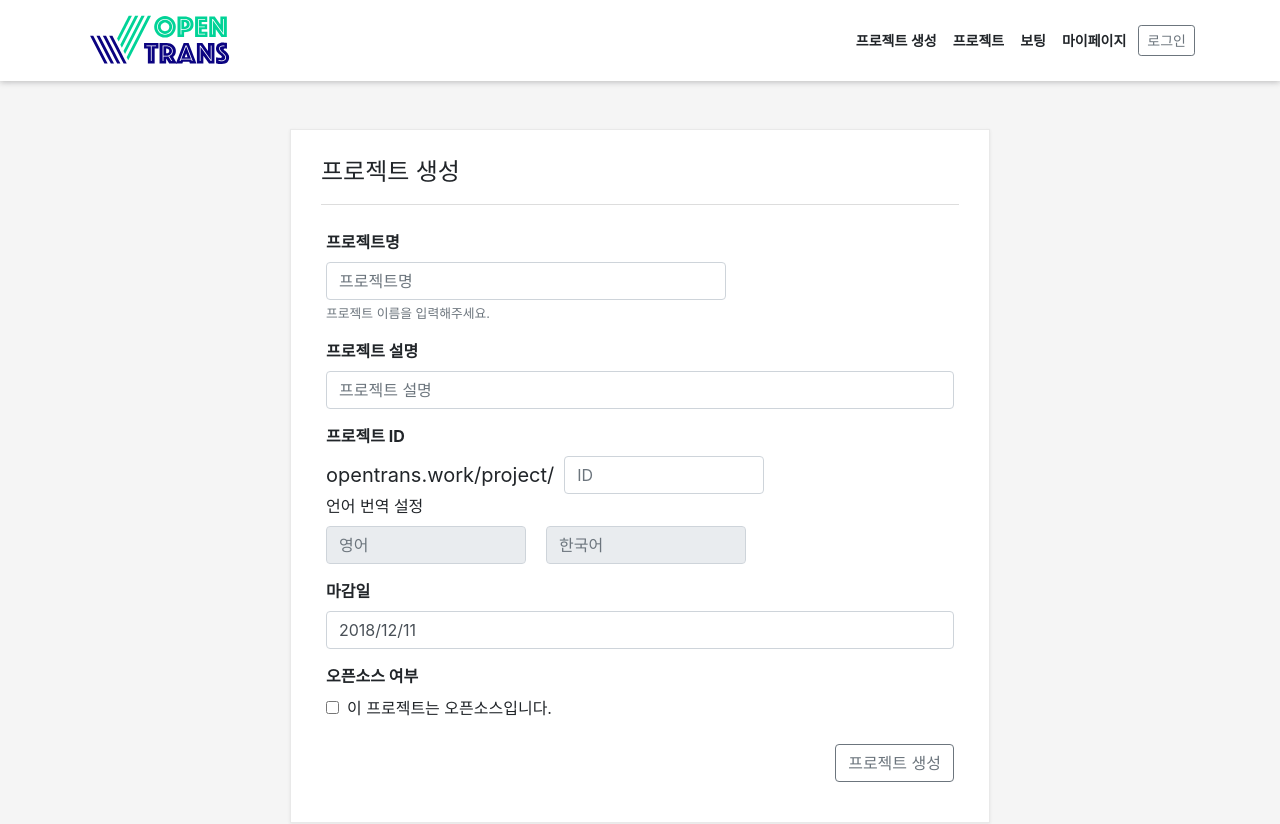
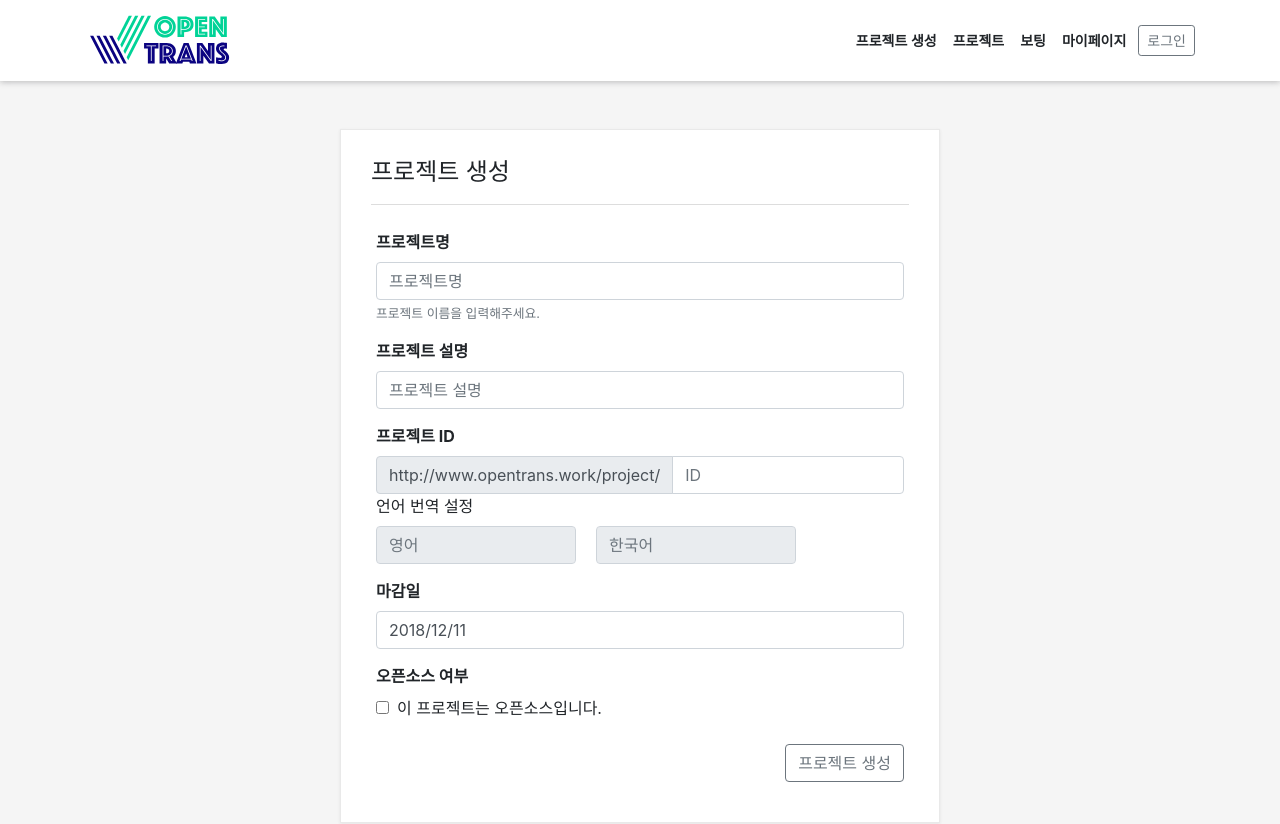
Before and after one commit to BloodABA/opentrans-reactjs, a React app: page /project/create in a window 1280 px wide. Shown: the top 824 px of the page. Built offline with nearby package versions, Linux system fonts and the light colour scheme; no server answers.

Commit message:
ProjectCreate page 완성

```diff
--- a/src/Components/ProjectCreate.js
+++ b/src/Components/ProjectCreate.js
@@ -63,12 +63,12 @@ class ProjectCreate extends Component {
                                 </div>
                                 <div>
                                     <label htmlFor="projectId">프로젝트 ID</label>
-                                    <div className="projectId">
-                                        <div className="prefix">opentrans.work/project/</div>
-                                        <div className="projectIdInput">
-                                            <input type="text" className="form-control" id="projectId"
-                                                placeholder="ID"  onChange={this.handleIdInput}/>
+                                    <div className="input-group">
+                                        <div class="input-group-prepend">
+                                            <div class="input-group-text">http://www.opentrans.work/project/</div>
                                         </div>
+                                        <input type="text" className="form-control" id="projectId"
+                                            placeholder="ID"  onChange={this.handleIdInput}/>
                                     </div>
                                 </div>
                                 <div>
--- a/src/Components/ProjectCreate.scss
+++ b/src/Components/ProjectCreate.scss
@@ -1,6 +1,6 @@
 .ProjectCreate {
   .createContainer {
-    width: 700px;
+    width: 600px;
     margin: auto;
   }
   .projectForm {
@@ -11,23 +11,9 @@
       font-weight: 700;
     }
   }
-  .projectId {
-    display: flex;
-    .prefix {
-      flex: 0 0 100px;
-      line-height: 38px;
-      margin-right: 10px;
-      font-size: 20px;
-    }
-    .projectIdInput {
-      flex: 1 1 auto;
-    }
-  }
   #projectName {
-    width: 400px;
   }
   #description {
-    // width: 500px;
   }
   #projectId {
     width: 200px;
```
